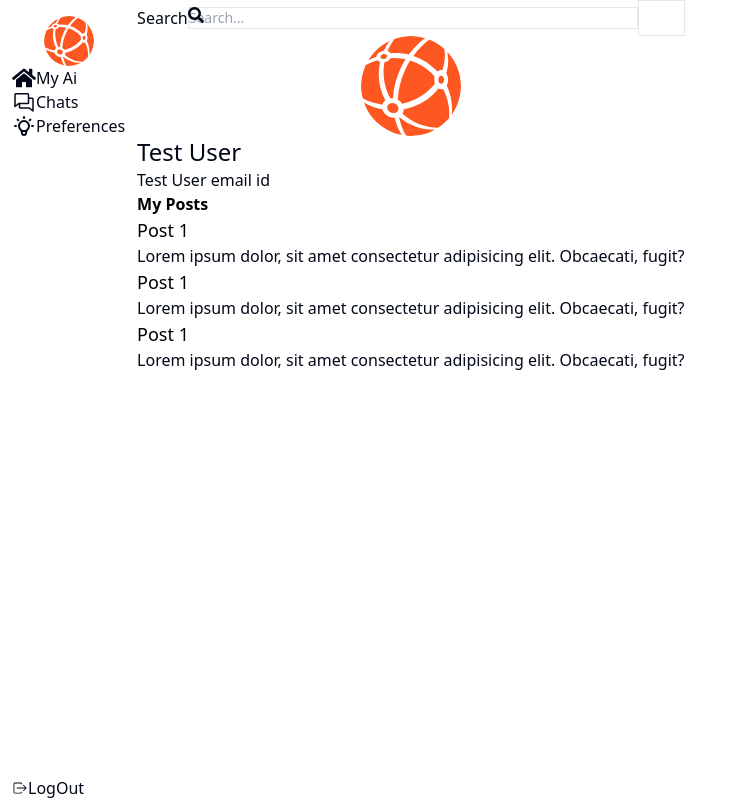
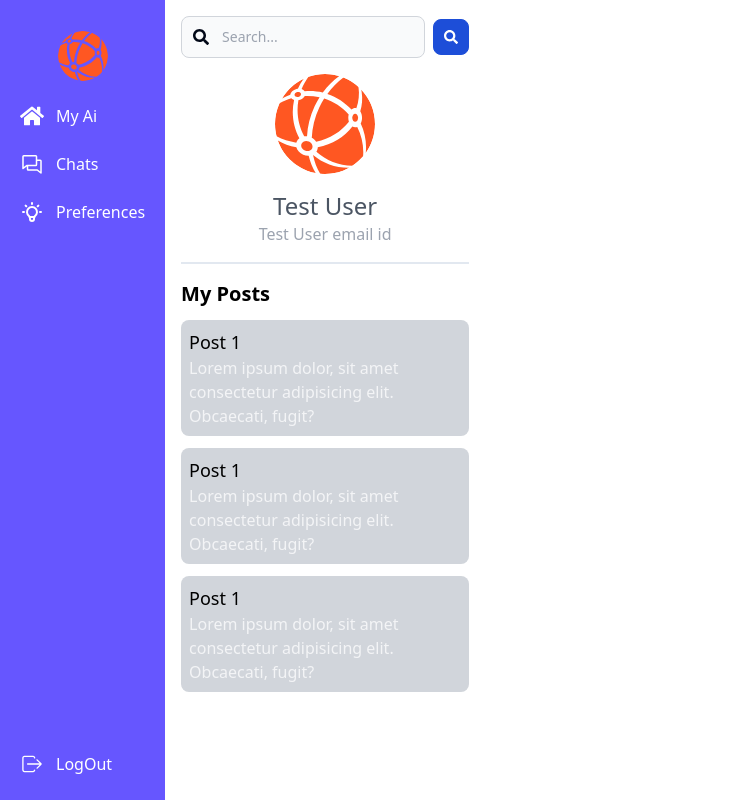
Before and after one commit to mishra-gaurav-04/saas-frontend, a Next.js app: page /dashboard in a window 1280 px wide. Shown: the whole page, without its empty margins (0-736 px from the left). Built offline with nearby package versions, Linux system fonts and the light colour scheme.

Commit message:
fixed css errors

```diff
--- a/components/Profile.jsx
+++ b/components/Profile.tsx
@@ -6,28 +6,28 @@ const Profile = () => {
   return (
     <>
       <div className="top-0 h-screen w-[25%] bg-white p-4">
-        <form class="flex items-center max-w-sm mx-auto mb-4">
-          <label for="simple-search" class="sr-only">
+        <form className="flex items-center max-w-sm mx-auto mb-4">
+          <label className="sr-only">
             Search
           </label>
-          <div class="relative w-full">
-            <div class="absolute inset-y-0 start-0 flex items-center ps-3 pointer-events-none">
+          <div className="relative w-full">
+            <div className="absolute inset-y-0 start-0 flex items-center ps-3 pointer-events-none">
               <FaSearch />
             </div>
             <input
               type="text"
               id="simple-search"
-              class="bg-gray-50 border border-gray-300 text-gray-900 text-sm rounded-lg focus:ring-blue-500 focus:border-blue-500 block w-full ps-10 p-2.5  dark:bg-gray-700 dark:border-gray-600 dark:placeholder-gray-400 dark:text-white dark:focus:ring-blue-500 dark:focus:border-blue-500"
+              className="bg-gray-50 border border-gray-300 text-gray-900 text-sm rounded-lg focus:ring-blue-500 focus:border-blue-500 block w-full ps-10 p-2.5  dark:bg-gray-700 dark:border-gray-600 dark:placeholder-gray-400 dark:text-white dark:focus:ring-blue-500 dark:focus:border-blue-500"
               placeholder="Search..."
               required
             />
           </div>
           <button
             type="submit"
-            class="p-2.5 ms-2 text-sm font-medium text-white bg-blue-700 rounded-lg border border-blue-700 hover:bg-blue-800 focus:ring-4 focus:outline-none focus:ring-blue-300 dark:bg-blue-600 dark:hover:bg-blue-700 dark:focus:ring-blue-800"
+            className="p-2.5 ms-2 text-sm font-medium text-white bg-blue-700 rounded-lg border border-blue-700 hover:bg-blue-800 focus:ring-4 focus:outline-none focus:ring-blue-300 dark:bg-blue-600 dark:hover:bg-blue-700 dark:focus:ring-blue-800"
           >
             <FaSearch />
-            <span class="sr-only">Search</span>
+            <span className="sr-only">Search</span>
           </button>
         </form>
         <div className="text-center border-b-2 pb-4">
--- a/components/Sidebar.jsx
+++ b/components/Sidebar.tsx
@@ -4,16 +4,13 @@ import { FaHome } from "react-icons/fa";
 import { PiChats } from "react-icons/pi";
 import { TbBulb } from "react-icons/tb";
 import { IoIosLogOut } from "react-icons/io";
-import { RxHamburgerMenu } from "react-icons/rx";
 
 const Sidebar = () => {
   return (
     <>
-
-
       <aside
         id="default-sidebar"
-        className="top-0 left-0 z-40 w-auto h-screen flex flex-col justify-between overflow-y-auto bg-gray-50 dark:bg-gray-800"
+        className="top-0 left-0 z-40 w-auto h-screen flex flex-col justify-between overflow-y-auto bg-[#6656FF] dark:bg-gray-800"
         aria-label="Sidebar"
       >
         <div className="px-3 py-4 overflow-y-auto">
@@ -32,8 +29,8 @@ const Sidebar = () => {
                 href="#"
                 className="flex items-center p-2 text-gray-900 rounded-lg dark:text-white hover:bg-gray-100 dark:hover:bg-gray-700 group"
               >
-                <FaHome className="text-2xl" />
-                <span className="ms-3">My Ai</span>
+                <FaHome className="text-2xl text-white" />
+                <span className="ms-3 text-white">My Ai</span>
               </a>
             </li>
             <li>
@@ -41,8 +38,10 @@ const Sidebar = () => {
                 href="#"
                 className="flex items-center p-2 text-gray-900 rounded-lg dark:text-white hover:bg-gray-100 dark:hover:bg-gray-700 group"
               >
-                <PiChats className="text-2xl" />
-                <span className="flex-1 ms-3 whitespace-nowrap">Chats</span>
+                <PiChats className="text-2xl text-white" />
+                <span className="flex-1 ms-3 whitespace-nowrap text-white">
+                  Chats
+                </span>
               </a>
             </li>
             <li>
@@ -50,8 +49,8 @@ const Sidebar = () => {
                 href="#"
                 className="flex items-center p-2 text-gray-900 rounded-lg dark:text-white hover:bg-gray-100 dark:hover:bg-gray-700 group"
               >
-                <TbBulb className="text-2xl" />
-                <span className="flex-1 ms-3 whitespace-nowrap">
+                <TbBulb className="text-2xl text-white" />
+                <span className="flex-1 ms-3 whitespace-nowrap text-white">
                   Preferences
                 </span>
               </a>
@@ -65,8 +64,10 @@ const Sidebar = () => {
                 href="#"
                 className="flex items-center p-2 text-gray-900 rounded-lg dark:text-white hover:bg-gray-100 dark:hover:bg-gray-700 group"
               >
-                <IoIosLogOut />
-                <span className="flex-1 ms-3 whitespace-nowrap">LogOut</span>
+                <IoIosLogOut className="text-2xl text-white" />
+                <span className="flex-1 ms-3 whitespace-nowrap text-white">
+                  LogOut
+                </span>
               </a>
             </li>
           </ul>
```
Also changed, not shown: app/dashboard/page.tsx (renamed from app/dashboard/page.jsx).
